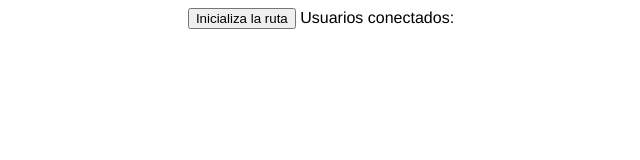
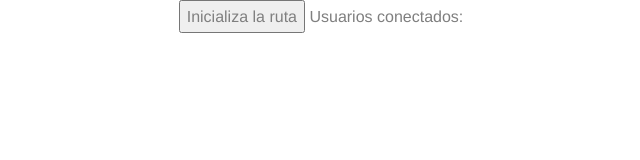
Before and after one commit to edwin20100/gmaps20100, a website: page index.html in a window 1280 px wide. Shown: the whole page, without its empty margins (319-959 px from the left). Drawn offline with Linux system fonts and the light colour scheme; some packages are replaced by stand-ins of ours; no server answers.

Commit message:
Update index.html

```diff
--- a/index.html
+++ b/index.html
@@ -10,6 +10,16 @@
   <script type="text/javascript" src="js/gmaps.js"></script>
   <script src="js/socket.io-1.4.5.js"></script>
   <script type="text/javascript" src="js/main.js"> </script>
+
+	<link rel="stylesheet" href="css/animate.css">
+	<!-- Icomoon Icon Fonts-->
+	<link rel="stylesheet" href="css/icomoon.css">
+	<!-- Bootstrap  -->
+	<link rel="stylesheet" href="css/bootstrap.css">
+	<!-- Flexslider  -->
+	<link rel="stylesheet" href="css/flexslider.css">
+	<!-- Theme style  -->
+	<link rel="stylesheet" href="css/style.css">
  <link rel="stylesheet" type="text/css" href="css/estilos.css" />
 </head>
 <body>
```
